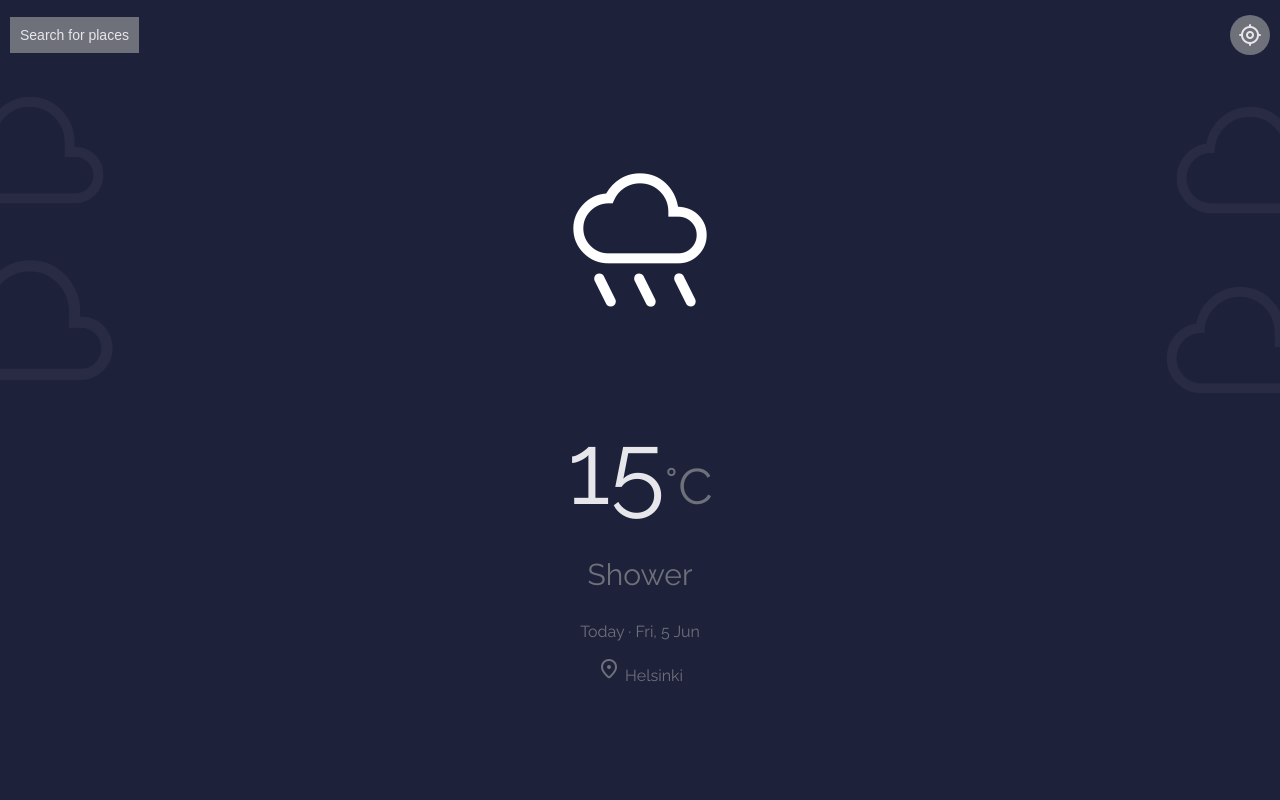
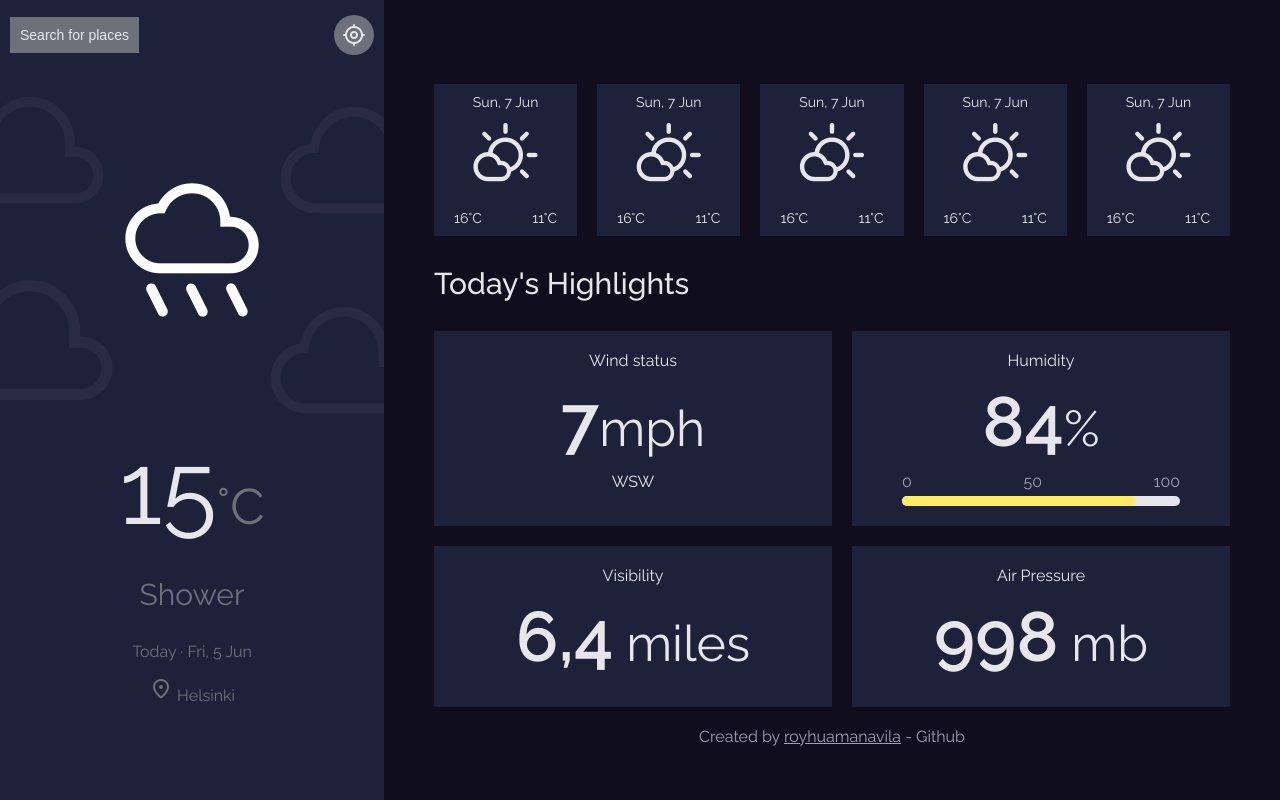
Before and after one commit to RoyHuamanAvila/Weather-app, a React (Create React App) app: page / in a window 1280 px wide. Shown: the top 800 px of the page. Built offline with nearby package versions, Linux system fonts and the light colour scheme.

Commit message:
feat: fix responsive design

```diff
--- a/src/App.css
+++ /dev/null
@@ -1,7 +0,0 @@
-.App {
-  text-align: center;
-}
-
-body{
-  font-family: 'Raleway', sans-serif;;
-}
--- /dev/null
+++ b/src/App.scss
@@ -0,0 +1,38 @@
+.App {
+  text-align: center;
+  background-color: #100e1d;
+}
+
+body{
+  font-family: 'Raleway', sans-serif;;
+}
+
+.App-2{
+  margin: 0px 50px;
+  padding-top: 50px;
+  padding-bottom: 20px;
+  display: flex;
+  flex-direction: column;
+  justify-content: center;
+
+  footer{
+    color: #a09fb1;
+    justify-self: flex-end;
+    margin-top: 20px;
+  }
+
+  a{
+    color: #a09fb1;
+    :visited{
+      color: #a09fb1;
+    }
+  }
+}
+
+@media screen and (min-width: 1024px) {
+  .App{
+    display: grid;
+    grid-template-columns: 30% 70%;
+    width: 100%;
+  }
+}
--- a/src/App.tsx
+++ b/src/App.tsx
@@ -1,4 +1,4 @@
-import './App.css';
+import './App.scss';
 import Forecast from './components/Forecast';
 import Highlights from './components/Highlights';
 import ShowClime from './components/ShowClime';
@@ -7,8 +7,11 @@ function App() {
   return (
     <div className="App">
       <ShowClime />
-      <Forecast />
-      <Highlights />
+      <div className='App-2'>
+        <Forecast />
+        <Highlights />
+        <footer>Created by <a target='_blank' href="https://github.com/RoyHuamanAvila" rel="noreferrer">royhuamanavila</a> - Github</footer>
+      </div>
     </div>
   );
 }
--- a/src/components/CardForecast/styles.scss
+++ b/src/components/CardForecast/styles.scss
@@ -25,3 +25,20 @@
     justify-content: space-between;
     align-items: center;
 }
+
+@media screen and (min-width: 1024px) {
+    .card-date{
+        font-size: 14px;
+    }
+
+    .card-icon-clime{
+        font-size: 70px;
+    }
+    .temperature {
+        display: flex;
+        margin: 0px 10px;
+        justify-content: space-between;
+        align-items: center;
+        font-size: 14px;
+    }
+}
--- a/src/components/Forecast/styles.scss
+++ b/src/components/Forecast/styles.scss
@@ -5,8 +5,18 @@
 .list-cards{
     row-gap: 30px;
     column-gap: 30px;
-    padding: 50px 30px;
     flex-wrap: wrap;
-    display: grid;
+    display: flex;
+    justify-content: center;
     grid-template-columns: auto auto;
 }
+
+@media screen and (min-width: 1024px) {
+    .list-cards{
+        display: grid;
+        grid-template-columns: auto auto auto auto auto;
+        row-gap: 20px;
+        column-gap: 20px;
+        justify-content: unset;
+    }
+}
--- a/src/components/Highlights/index.tsx
+++ b/src/components/Highlights/index.tsx
@@ -5,6 +5,7 @@ const Highlights = () => {
     return(
         <div className='highligths-container'>
             <p>Today's Highlights</p>
+            <div className="highlights-list">
                 <HighlightCard title='Wind status' highlight={7} unit='mph'>
                     <p>WSW</p>
                 </HighlightCard>
@@ -13,11 +14,12 @@ const Highlights = () => {
                         <span>0</span><span>50</span><span>100</span>
                     </div>
                     <div className="bar-border">
-                    <div className="bar-progress" style={{width: '50%'}}></div>
+                        <div className="bar-progress" style={{width: '84%'}}></div>
                     </div>
                 </HighlightCard>
                 <HighlightCard title='Visibility' highlight='6,4' unit=' miles' />
                 <HighlightCard title='Air Pressure' highlight={998} unit=' mb' />
+            </div>
         </div>
     )
 }
--- a/src/components/Highlights/styles.scss
+++ b/src/components/Highlights/styles.scss
@@ -1,19 +1,21 @@
 .highligths-container{
     background-color: #100e1d;
     color: #e7e7eb;
-    padding: 20px;
     >p{
         text-align: left;
-        margin-bottom: 10px;
+        margin: 30px 0px;
         font-size: 30px;
         font-weight: 500;
     }
+}
+.highlights-list{
+    display: grid;
+    row-gap: 20px;
 }
 
 .card-hl{
     background-color: #1e213a;
     padding: 20px 0px;
-    margin: 20px 0px;
     p{
         text-align: center;
         margin: 0;
@@ -51,3 +53,11 @@
     margin: 0px 50px;
     margin-bottom: 5px;
 }
+
+@media screen and (min-width: 1024px) {
+    .highlights-list{
+        grid-template-columns: auto auto;
+        column-gap: 20px;
+        row-gap: 20px;
+    }
+}
--- a/src/components/ShowClime/styles.scss
+++ b/src/components/ShowClime/styles.scss
@@ -1,5 +1,6 @@
 .content-showClime{
     height: 100vh;
+    min-height: 800px;
     background-color: #1e213a;
     position: relative;
 }
@@ -63,7 +64,7 @@
 }
 
 .background-clouds{
-    height: 340px;
+    height: 45%;
     position: relative;
     overflow: hidden;
     display: flex;
@@ -96,3 +97,9 @@
 .icon-clime-current{
     color: #fff;
 }
+
+@media screen and (min-width: 1024px) {
+    .content-showClime{
+        height: 100%;
+    }
+}
```
Also changed, not shown: 1 other file (tests, documents, lock files or other folders). Lines whose indentation alone changed are shown as unchanged.
